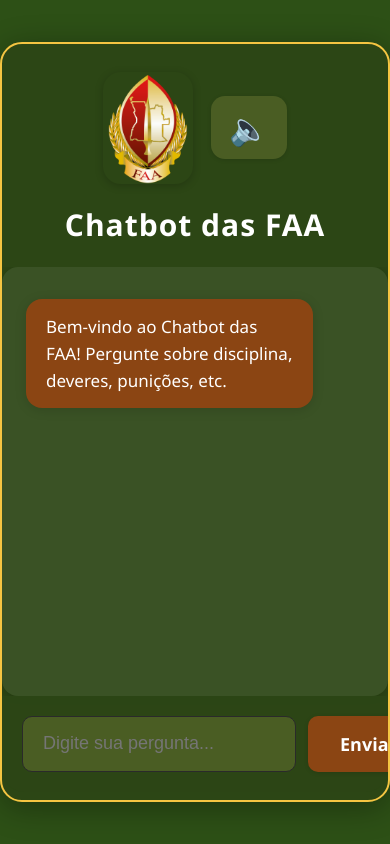
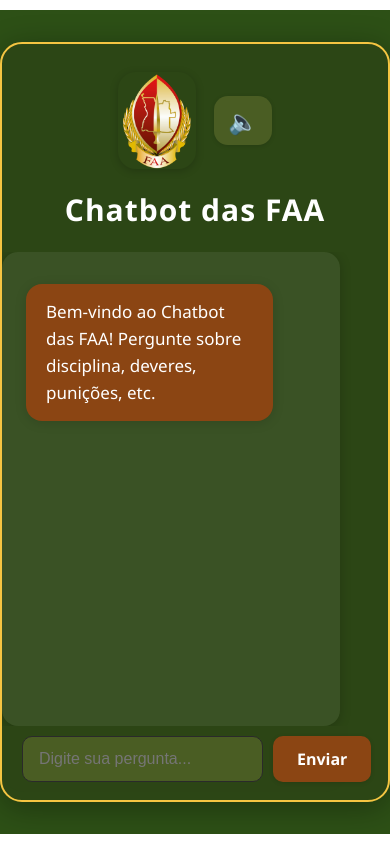
Before and after one commit to Kilson3007/faa, a React (Vite) app in the folder web/: page / in a window 390 px wide. Built offline with nearby package versions, Linux system fonts and the light colour scheme.

Commit message:
Ajusta responsividade de elementos visuais e corrige texto em App.jsx

```diff
--- a/web/src/App.jsx
+++ b/web/src/App.jsx
@@ -203,8 +203,8 @@
 
   return (
     <div style={{
-      minHeight: '100vh',
-      minWidth: '100vw',
+      /* minHeight: '100vh', */
+      /* minWidth: '100vw', */
       background: theme.background,
       display: 'flex',
       flexDirection: 'column',
@@ -213,6 +213,7 @@
       fontFamily: 'Segoe UI, Arial, sans-serif',
       boxSizing: 'border-box',
       overflow: 'hidden',
+      maxWidth: '100vw', /* Garante que não exceda a largura da viewport */
     }}>
       <div style={{
         width: '100%',
@@ -236,7 +237,7 @@
         position: 'relative',
       }}>
         <div style={{ display: 'flex', alignItems: 'center', justifyContent: 'center', gap: 18, marginTop: 28, marginBottom: 10 }}>
-          <img src="/faa.png" alt="Logo FAA" style={{ width: 90, borderRadius: 18, boxShadow: '0 2px 8px #0003' }} />
+          <img src="/faa.png" alt="Logo FAA" style={{ width: '20vw', maxWidth: '90px', borderRadius: 18, boxShadow: '0 2px 8px #0003' }} />
           <button
             onClick={() => setAudioOn(a => !a)}
             title={audioOn ? 'Desligar áudio' : 'Ligar áudio'}
@@ -245,8 +246,8 @@
               color: audioOn ? '#222' : theme.text,
               border: 'none',
               borderRadius: 14,
-              fontSize: 32,
-              padding: '10px 18px',
+              fontSize: '24px',
+              padding: '8px 14px',
               cursor: 'pointer',
               boxShadow: audioOn ? '0 2px 8px #f5c54288' : '0 1px 4px #0002',
               transition: 'background 0.2s, box-shadow 0.2s',
@@ -276,7 +277,7 @@
             ref={chatRef}
             style={{
               flex: 1,
-              width: '100%',
+              width: 'calc(100% - 48px)', /* Ajuste para responsividade */
               background: '#fff1',
               borderRadius: 16,
               padding: 24,
@@ -293,9 +294,9 @@
           <div
             style={{
               display: 'flex',
-              width: '100%',
-              gap: 12,
-              padding: 20,
+              width: 'calc(100% - 40px)', /* Ajuste para responsividade */
+              gap: 10, /* Reduzir o gap */
+              padding: '10px 20px', /* Ajustar o padding */
               boxSizing: 'border-box',
               marginBottom: 0,
               background: 'rgba(44, 70, 22, 0.98)',
@@ -309,12 +310,12 @@
             <input
               style={{
                 flex: 1,
-                padding: '16px 20px',
+                padding: '12px 16px', /* Ajustar o padding do input */
                 borderRadius: 10,
                 border: `1.5px solid ${theme.border}`,
                 background: theme.input,
                 color: theme.text,
-                fontSize: 18,
+                fontSize: 16, /* Ajustar o tamanho da fonte */
                 outline: 'none',
                 fontWeight: 500,
                 boxSizing: 'border-box',
@@ -327,13 +328,13 @@
             />
             <button
               style={{
-                padding: '16px 32px',
+                padding: '12px 24px', /* Ajustar o padding do botão */
                 borderRadius: 10,
                 background: theme.bot,
                 color: theme.text,
                 border: 'none',
                 fontWeight: 'bold',
-                fontSize: 18,
+                fontSize: 16, /* Ajustar o tamanho da fonte */
                 cursor: loading ? 'not-allowed' : 'pointer',
                 opacity: loading ? 0.7 : 1,
                 boxShadow: '0 1px 4px #0002',
```
